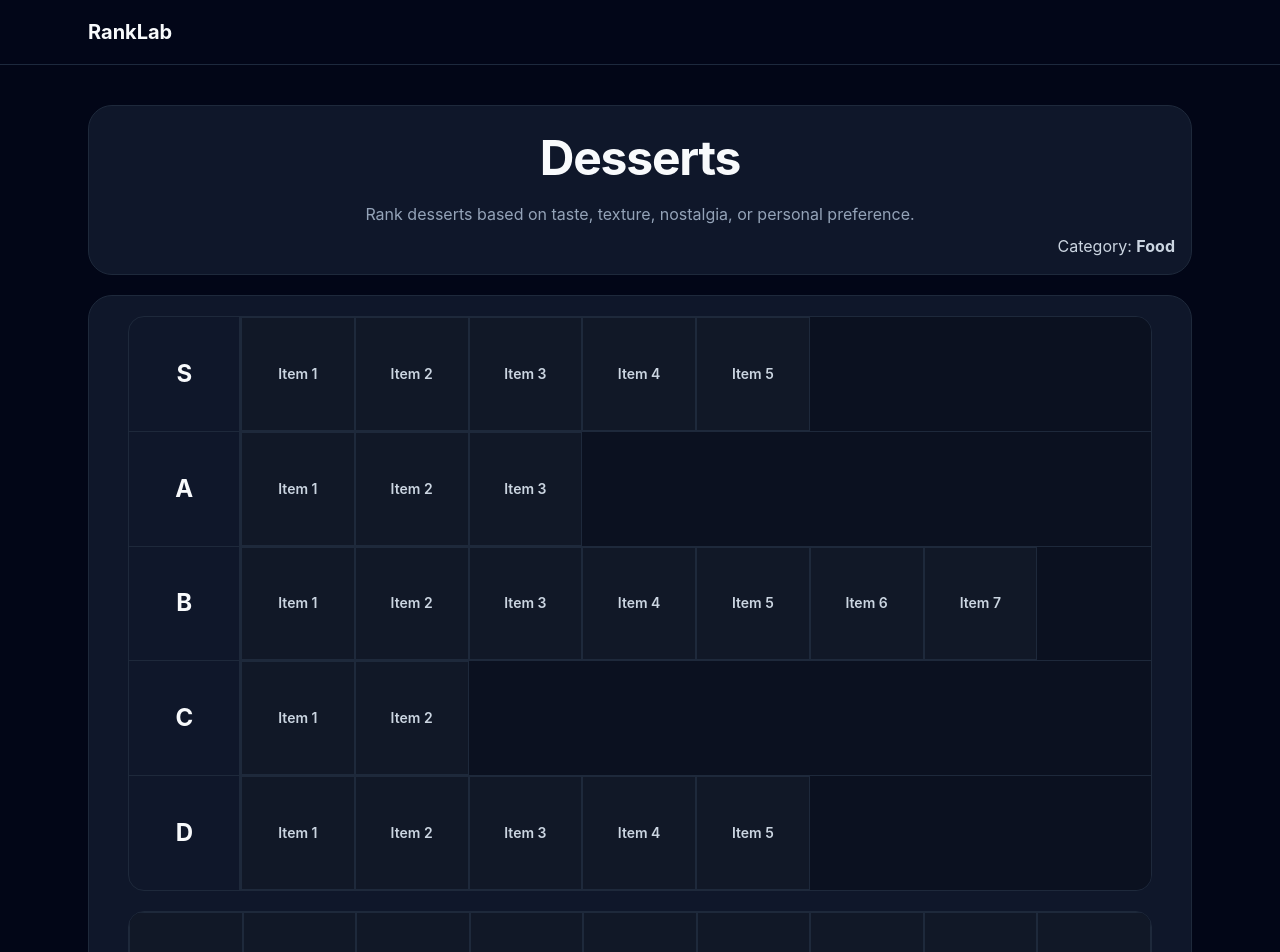
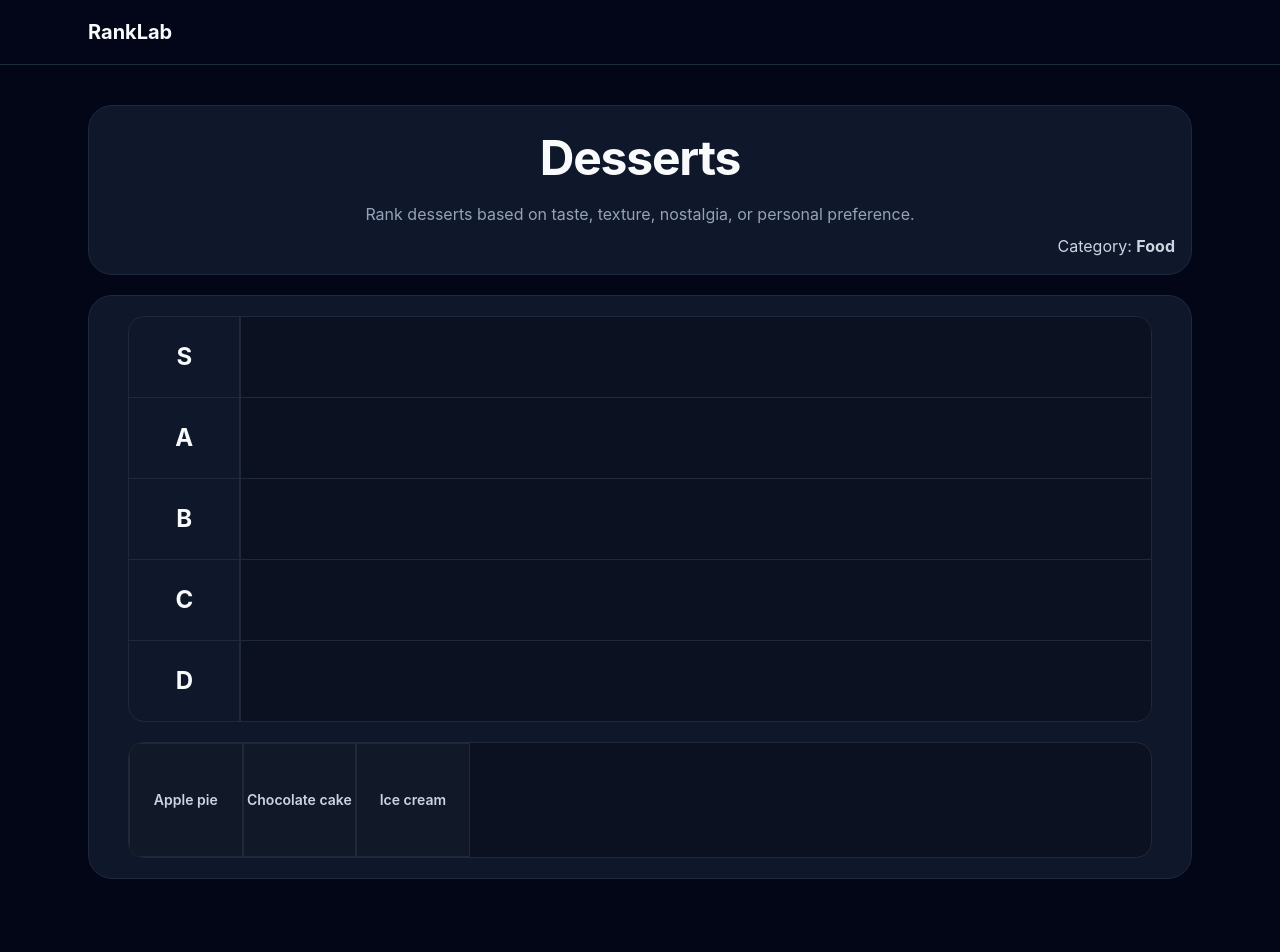
Before and after one commit to SantiG11/ranklab, a React (Vite) app: page /templates/desserts in a window 1280 px wide. Shown: the top 952 px of the page. After the commit the page ends 919 px from the top, so only its background shows below. Built offline with nearby package versions, Linux system fonts and the light colour scheme.

Commit message:
template items added

```diff
--- a/src/features/templates/templateData.ts
+++ b/src/features/templates/templateData.ts
@@ -5,6 +5,18 @@ export const templates = [
     description:
       "Rank Spider-Man movies based on story, characters, action, and personal preference.",
     category: "Movies",
+    tiers: [
+      { id: "tier-s", name: "S", items: [] },
+      { id: "tier-a", name: "A", items: [] },
+      { id: "tier-b", name: "B", items: [] },
+      { id: "tier-c", name: "C", items: [] },
+      { id: "tier-d", name: "D", items: [] },
+    ],
+    unrankedItems: [
+      { id: "spiderman-1", title: "Spider-Man" },
+      { id: "spiderman-2", title: "Green Goblin" },
+      { id: "spiderman-3", title: "Doctor Octopus" },
+    ],
   },
   {
     id: "favourite-sports",
@@ -12,6 +24,18 @@ export const templates = [
     description:
       "Rank sports based on how much you enjoy watching or playing them.",
     category: "Sports",
+    tiers: [
+      { id: "tier-s", name: "S", items: [] },
+      { id: "tier-a", name: "A", items: [] },
+      { id: "tier-b", name: "B", items: [] },
+      { id: "tier-c", name: "C", items: [] },
+      { id: "tier-d", name: "D", items: [] },
+    ],
+    unrankedItems: [
+      { id: "basketball", title: "Basketball" },
+      { id: "football", title: "Football" },
+      { id: "tennis", title: "Tennis" },
+    ],
   },
   {
     id: "desserts",
@@ -19,5 +43,17 @@ export const templates = [
     description:
       "Rank desserts based on taste, texture, nostalgia, or personal preference.",
     category: "Food",
+    tiers: [
+      { id: "tier-s", name: "S", items: [] },
+      { id: "tier-a", name: "A", items: [] },
+      { id: "tier-b", name: "B", items: [] },
+      { id: "tier-c", name: "C", items: [] },
+      { id: "tier-d", name: "D", items: [] },
+    ],
+    unrankedItems: [
+      { id: "apple-pie", title: "Apple pie" },
+      { id: "chocolate-cake", title: "Chocolate cake" },
+      { id: "ice-cream", title: "Ice cream" },
+    ],
   },
 ];
--- a/src/pages/TemplateRankingPage.tsx
+++ b/src/pages/TemplateRankingPage.tsx
@@ -2,16 +2,6 @@ import { useParams } from "react-router";
 import { templates } from "../features/templates/templateData";
 import { NotFoundPage } from "./NotFoundPage";
 import RankingItemCard from "../components/RankingItemCard";
-
-const tiers = [
-  { name: "S", id: "tier-s", items: [1, 2, 3, 4, 5] },
-  { name: "A", id: "tier-a", items: [1, 2, 3] },
-  { name: "B", id: "tier-b", items: [1, 2, 3, 4, 5, 6, 7] },
-  { name: "C", id: "tier-c", items: [1, 2] },
-  { name: "D", id: "tier-d", items: [1, 2, 3, 4, 5] },
-];
-
-const unrankedItems = [1, 2, 3, 4, 5, 6, 7, 8, 9, 10];
 
 export function TemplateRankingPage() {
   const { id } = useParams();
@@ -38,7 +28,7 @@ export function TemplateRankingPage() {
 
         <section className="app-section flex w-full flex-col items-center gap-5 p-5">
           <div className="w-full max-w-5xl overflow-hidden rounded-2xl border border-app-border">
-            {tiers.map((tier) => (
+            {template.tiers.map((tier) => (
               <div
                 key={tier.id}
                 className="grid grid-cols-[7rem_minmax(0,1fr)] border-b border-app-border last:border-b-0"
@@ -48,10 +38,10 @@ export function TemplateRankingPage() {
                 </div>
 
                 <div className="grid min-w-0 grid-cols-[repeat(auto-fill,minmax(7rem,1fr))] gap-0 bg-app-bg-soft">
-                  {tier.items.map((item) => (
+                  {tier.items.map((item: { id: string; title: string }) => (
                     <RankingItemCard
-                      key={`${tier.id}-${item}`}
-                      title={`Item ${item}`}
+                      key={`${tier.id}-${item.id}`}
+                      title={item.title}
                     />
                   ))}
                 </div>
@@ -60,11 +50,8 @@ export function TemplateRankingPage() {
           </div>
 
           <div className="grid min-h-[7rem] w-full max-w-5xl grid-cols-[repeat(auto-fill,minmax(7rem,1fr))] gap-0 overflow-hidden rounded-2xl border border-app-border bg-app-bg-soft">
-            {unrankedItems.map((item) => (
-              <RankingItemCard
-                key={`unranked-${item}`}
-                title={`Item ${item}`}
-              />
+            {template.unrankedItems.map((item) => (
+              <RankingItemCard key={`unranked-${item.id}`} title={item.title} />
             ))}
           </div>
         </section>
```
